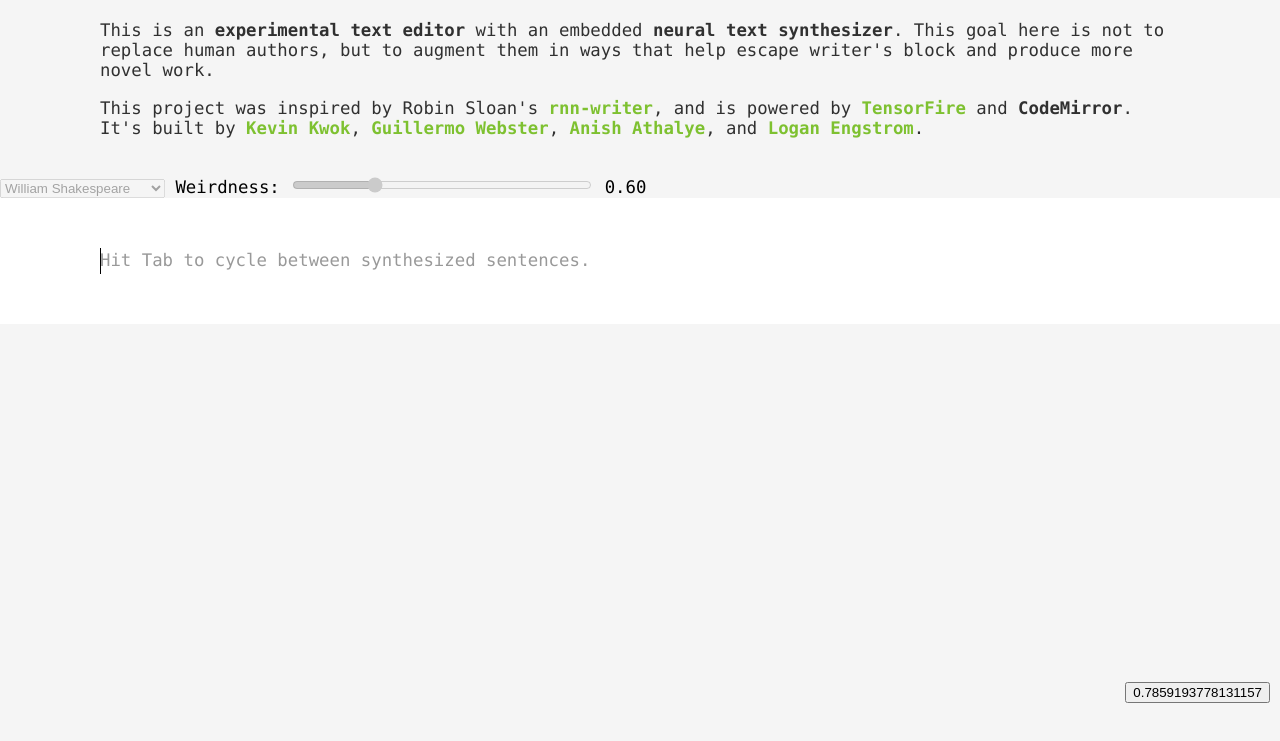
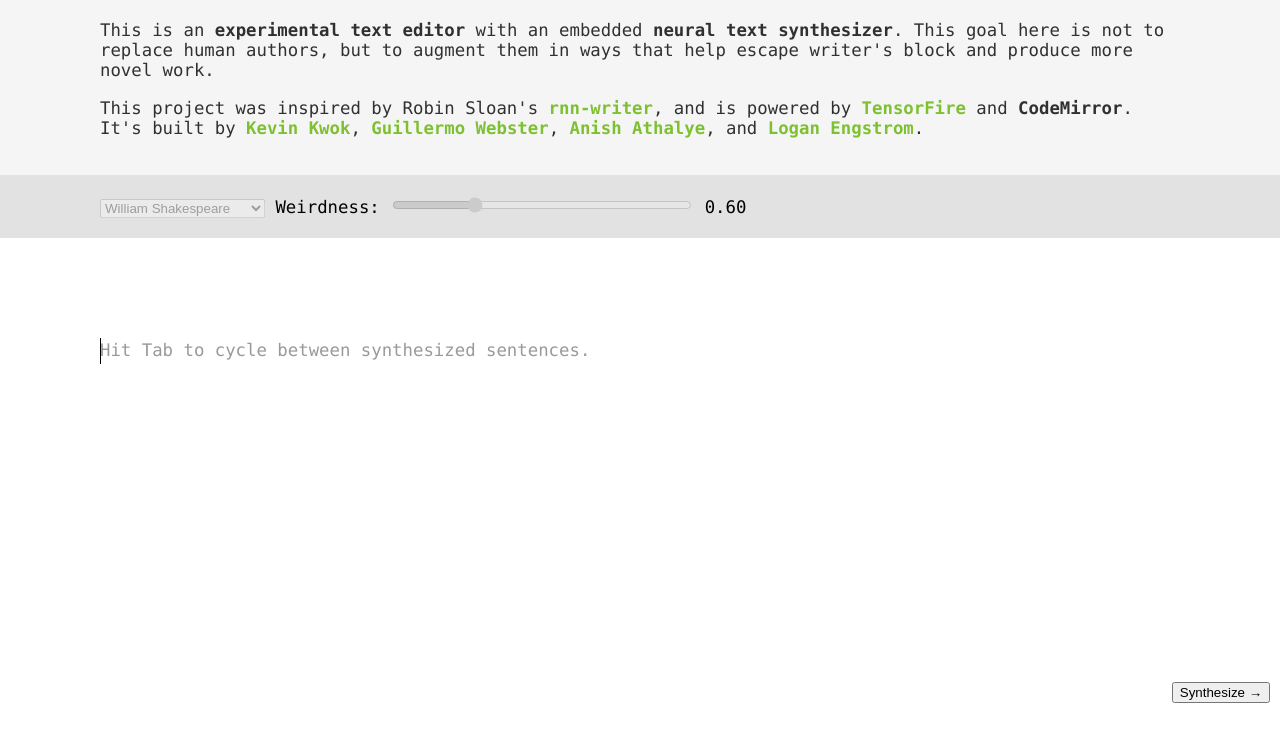
Before and after one commit to tensorfire/cyborg-writer, a plain HTML site: page index.html in a window 1280 px wide. Shown: the part 87-828 px from the top of the page. Before the commit the page ends 800 px from the top, so only its background shows below. Drawn offline with Linux system fonts and the light colour scheme.

Commit message:
sticky toolbar

```diff
--- a/index.html
+++ b/index.html
@@ -58,7 +58,7 @@
 <script>
 
 
-setInterval(e => window['do-stuff'].innerHTML = Math.random(), 100)
+// setInterval(e => window['do-stuff'].innerHTML = Math.random(), 100)
 
 
 for(let k in models){
--- a/style.css
+++ b/style.css
@@ -9,7 +9,6 @@ body {
     background: whiteSmoke;
     color: #000;
     margin: 0px;
-    overflow: hidden;
 }
 .CodeMirror {
     font: inherit;
@@ -17,6 +16,7 @@ body {
     width: 100%;
     // position: absolute;
     line-height: 1.5;
+    min-height: 100%;
 }
 
 .CodeMirror pre.CodeMirror-placeholder { color: #999; }
@@ -24,7 +24,7 @@ body {
 .CodeMirror-focused .CodeMirror-selected { background: #bedcfb; }
 
 .CodeMirror-lines {
-    padding: 50px 0;
+    padding: 100px 0;
 }
 .CodeMirror pre {
     padding: 0 100px;
@@ -35,6 +35,7 @@ body {
 #editor {
     flex: 1;
     position: relative;
+    height: 100%;
 }
 
 html, body {
@@ -44,19 +45,16 @@ html, body {
   width: 100%;
 }
 
-#workaround {
-    display: flex;
-    flex-direction: column;
-    align-items: stretch;
-    flex: 5;
+#workaround, #container {
+    height: 100%;
 }
 
-#container {
-    display: flex;
-    flex-direction: column;
-    position: absolute;
-    height: 100%;
-    width: 100%;
+#toolbar {
+    padding: 20px 100px;
+    position: sticky;
+    top: 0;
+    z-index: 10;
+    background: #e2e2e2;
 }
 
 
```
